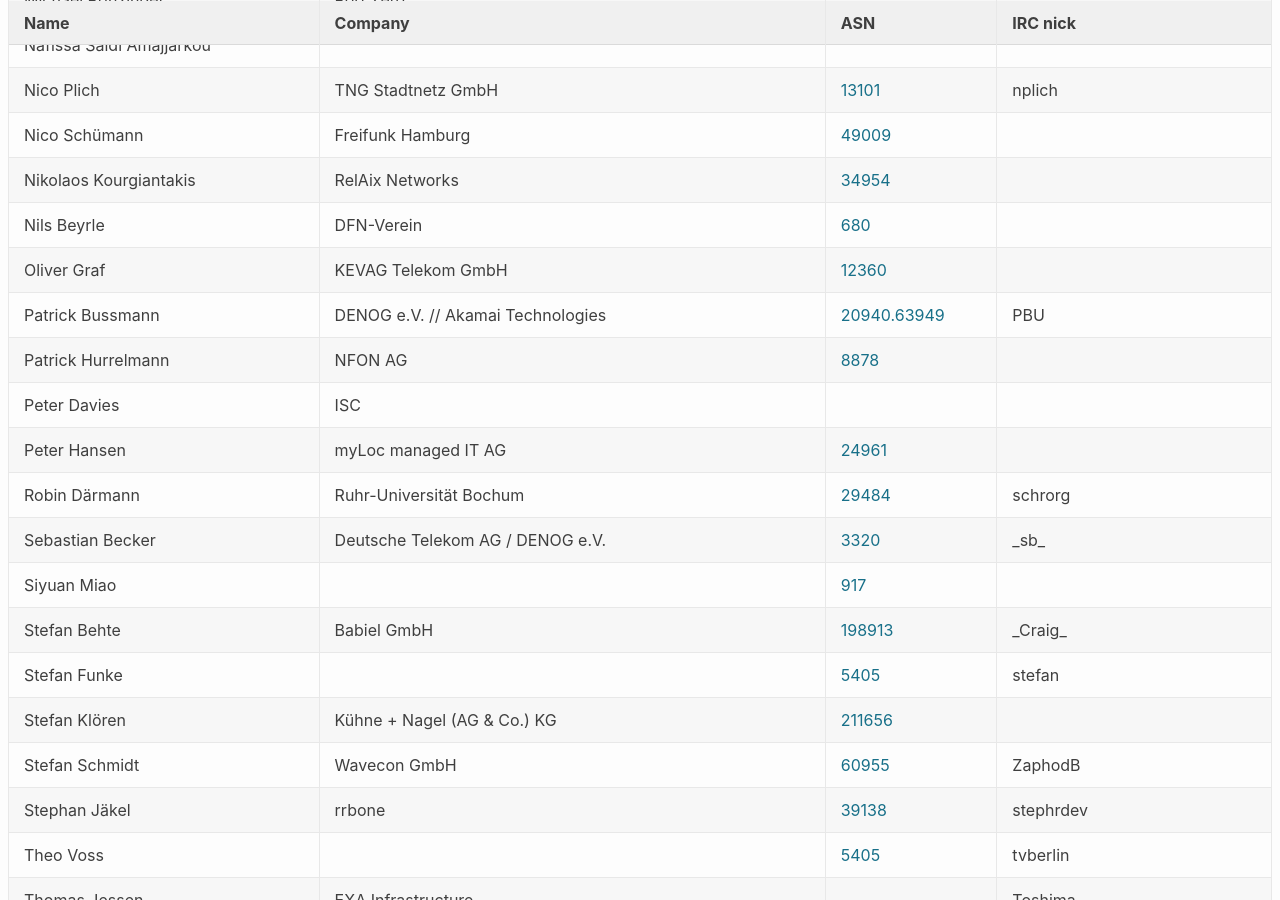
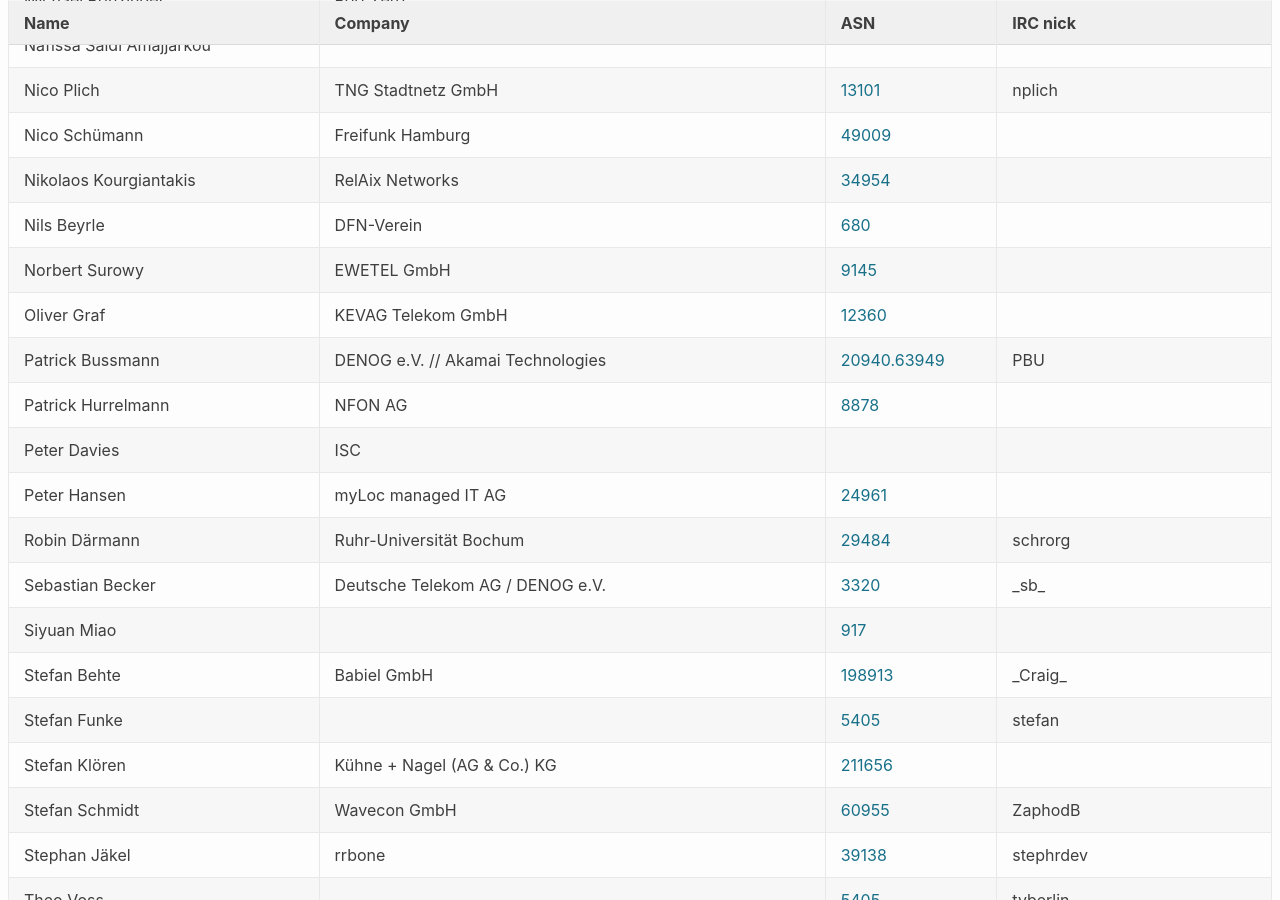
Before and after one commit to denog/pretix-attendeelist, a Jekyll site: the page built from denog15/index.md, in a window 1280 px wide and 900 px high, scrolled down 2404 px. Built offline with Jekyll 4.4.1, drawn with Linux system fonts in a browser that asks for light colours.

Commit message:
Latest data: Wed Aug 16 07:10:02 UTC 2023

```diff
--- a/_data/attendees_denog15_onsite.json
+++ b/_data/attendees_denog15_onsite.json
@@ -330,6 +330,12 @@
     "asn": "680"
   },
   {
+    "name": "Norbert Surowy",
+    "company": "EWETEL GmbH",
+    "irc": null,
+    "asn": "9145"
+  },
+  {
     "name": "Oliver Graf",
     "company": "KEVAG Telekom GmbH",
     "irc": null,
```
